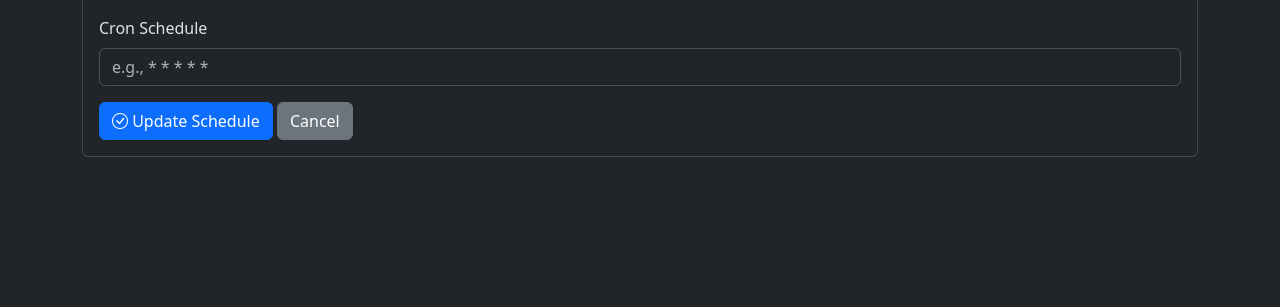
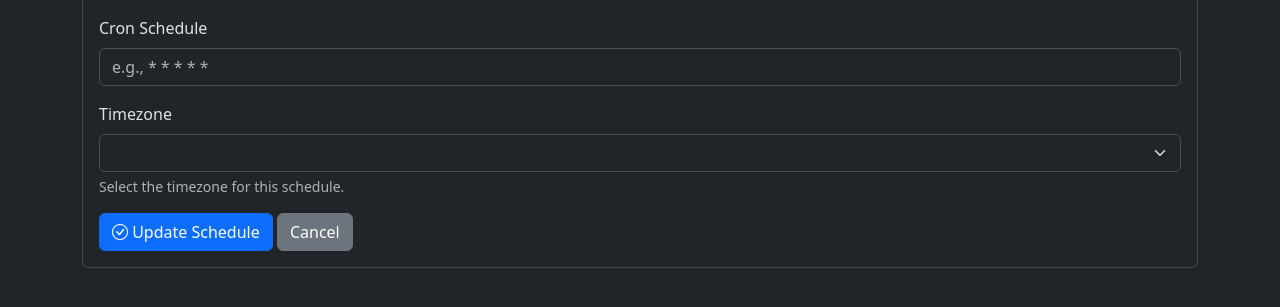
Before and after one commit to RPires27/PyOrchestrator, a FastAPI app: template templates/edit_schedule.html in a window 1280 px wide. Shown: the part 317-624 px from the top of the page. Run offline with FastAPI, Linux system fonts and the light colour scheme; the template is opened without the code that fills it, so the values that code supplies are empty.

Commit message:
feat: implement timezone selection dropdown for schedules

```diff
--- /dev/null
+++ b/app/core/utils.py
@@ -0,0 +1,6 @@
+import pytz
+
+def get_timezones():
+    # Return a sorted list of common timezones
+    # You can filter this list if you want to provide a smaller, more curated selection
+    return sorted(pytz.all_timezones)
--- a/app/main.py
+++ b/app/main.py
@@ -15,6 +15,7 @@ from app.schemas import run as schema_run
 from app.services.executor import execute_script
 import math # Import math for ceil
 from app.core.logging_config import setup_logging # Import setup_logging
+from app.core.utils import get_timezones # Import get_timezones
 
 # Setup logging as early as possible
 logger = setup_logging()
@@ -41,8 +42,8 @@ def startup_event():
     scheduler_service = SchedulerService(db)
     schedules = crud_schedule.get_schedules(db)
     for schedule in schedules:
-        logger.info(f"Scheduling job {schedule.id} with cron: {schedule.cron_schedule}")
-        scheduler_service.schedule_job(schedule.id, schedule.project_id, schedule.cron_schedule)
+        logger.info(f"Scheduling job {schedule.id} with cron: {schedule.cron_schedule} in timezone {schedule.timezone}")
+        scheduler_service.schedule_job(schedule.id, schedule.project_id, schedule.cron_schedule, schedule.timezone)
     scheduler_service.start()
     app.state.scheduler = scheduler_service
     logger.info("Application startup complete. Scheduler started.")
@@ -149,8 +150,9 @@ async def delete_project_from_ui(request: Request, project_id: int, db: Session
 @app.get("/schedules/add", response_class=HTMLResponse)
 async def add_schedule_form(request: Request, db: Session = Depends(get_db)):
     projects_data = crud_project.get_projects(db)
+    timezones = get_timezones()
     logger.info("Add schedule form requested.")
-    return templates.TemplateResponse("add_schedule.html", {"request": request, "projects": projects_data})
+    return templates.TemplateResponse("add_schedule.html", {"request": request, "projects": projects_data, "timezones": timezones})
 
 @app.post("/schedules/add", response_class=HTMLResponse)
 async def create_schedule_from_form(
@@ -158,18 +160,20 @@ async def create_schedule_from_form(
     name: str = Form(...),
     project_id: int = Form(...),
     cron_schedule: str = Form(...),
+    timezone: str = Form("UTC"),
     db: Session = Depends(get_db)
 ):
     schedule_create = schema_schedule.ScheduleCreate(
         name=name,
         project_id=project_id,
-        cron_schedule=cron_schedule
+        cron_schedule=cron_schedule,
+        timezone=timezone
     )
     db_schedule = crud_schedule.create_schedule(db=db, schedule=schedule_create)
 
     # Add to scheduler immediately
     scheduler: SchedulerService = request.app.state.scheduler
-    scheduler.schedule_job(db_schedule.id, db_schedule.project_id, db_schedule.cron_schedule)
+    scheduler.schedule_job(db_schedule.id, db_schedule.project_id, db_schedule.cron_schedule, db_schedule.timezone)
     logger.info(f"Schedule '{name}' created and added to scheduler.")
 
     return RedirectResponse(url="/", status_code=303)
@@ -181,8 +185,9 @@ async def edit_schedule_form(request: Request, schedule_id: int, db: Session = D
         logger.warning(f"Attempted to edit non-existent schedule with ID: {schedule_id}")
         raise HTTPException(status_code=404, detail="Schedule not found")
     projects_data = crud_project.get_projects(db) # Need projects for the dropdown
+    timezones = get_timezones()
     logger.info(f"Edit schedule form requested for schedule ID: {schedule_id}")
-    return templates.TemplateResponse("edit_schedule.html", {"request": request, "schedule": schedule, "projects": projects_data})
+    return templates.TemplateResponse("edit_schedule.html", {"request": request, "schedule": schedule, "projects": projects_data, "timezones": timezones})
 
 @app.post("/schedules/{schedule_id}/edit", response_class=HTMLResponse)
 async def update_schedule_from_form(
@@ -191,12 +196,14 @@ async def update_schedule_from_form(
     name: str = Form(...),
     project_id: int = Form(...),
     cron_schedule: str = Form(...),
+    timezone: str = Form("UTC"),
     db: Session = Depends(get_db)
 ):
     schedule_update = schema_schedule.ScheduleCreate(
         name=name,
         project_id=project_id,
-        cron_schedule=cron_schedule
+        cron_schedule=cron_schedule,
+        timezone=timezone
     )
     db_schedule = crud_schedule.update_schedule(db, schedule_id=schedule_id, schedule=schedule_update)
     if db_schedule is None:
@@ -209,7 +216,7 @@ async def update_schedule_from_form(
         logger.info(f"Removed old job for schedule ID {db_schedule.id} from scheduler.")
     except Exception as e:
         logger.error(f"Error removing old job for schedule ID {db_schedule.id} from scheduler: {e}")
-    scheduler.schedule_job(db_schedule.id, db_schedule.project_id, db_schedule.cron_schedule)
+    scheduler.schedule_job(db_schedule.id, db_schedule.project_id, db_schedule.cron_schedule, db_schedule.timezone)
     logger.info(f"Schedule ID {schedule_id} updated and re-added to scheduler.")
 
     return RedirectResponse(url="/", status_code=303)
--- a/app/models/schedule.py
+++ b/app/models/schedule.py
@@ -9,6 +9,7 @@ class Schedule(Base):
     name = Column(String, index=True)
     project_id = Column(Integer, ForeignKey("projects.id"))
     cron_schedule = Column(String)
+    timezone = Column(String, default="UTC")
 
     project = relationship("Project", back_populates="schedules")
     runs = relationship("Run", back_populates="schedule", cascade="all, delete-orphan")
--- a/app/schemas/schedule.py
+++ b/app/schemas/schedule.py
@@ -4,6 +4,7 @@ class ScheduleBase(BaseModel):
     name: str
     project_id: int
     cron_schedule: str
+    timezone: str = "UTC"
 
 class ScheduleCreate(ScheduleBase):
     pass
--- a/pyproject.toml
+++ b/pyproject.toml
@@ -13,6 +13,7 @@ dependencies = [
     "jinja2>=3.1.6",
     "python-dotenv>=1.1.1",
     "python-multipart>=0.0.20",
+    "pytz>=2025.2",
     "sqlalchemy>=2.0.44",
     "uvicorn>=0.37.0",
 ]
--- a/templates/edit_schedule.html
+++ b/templates/edit_schedule.html
@@ -24,6 +24,15 @@
                 <label for="cron_schedule" class="form-label">Cron Schedule</label>
                 <input type="text" class="form-control" id="cron_schedule" name="cron_schedule" value="{{ schedule.cron_schedule }}" placeholder="e.g., * * * * *" required>
             </div>
+            <div class="mb-3">
+                <label for="timezone" class="form-label">Timezone</label>
+                <select class="form-select" id="timezone" name="timezone" required>
+                    {% for tz in timezones %}
+                    <option value="{{ tz }}" {% if tz == schedule.timezone %}selected{% endif %}>{{ tz }}</option>
+                    {% endfor %}
+                </select>
+                <div class="form-text">Select the timezone for this schedule.</div>
+            </div>
             <button type="submit" class="btn btn-primary"><i class="bi bi-check-circle"></i> Update Schedule</button>
             <a href="/projects/{{ schedule.project_id }}" class="btn btn-secondary">Cancel</a>
         </form>
```
Also changed, not shown: app/services/scheduler.py (+4 -4 lines), templates/add_schedule.html (+9 -0 lines), 1 other file.
